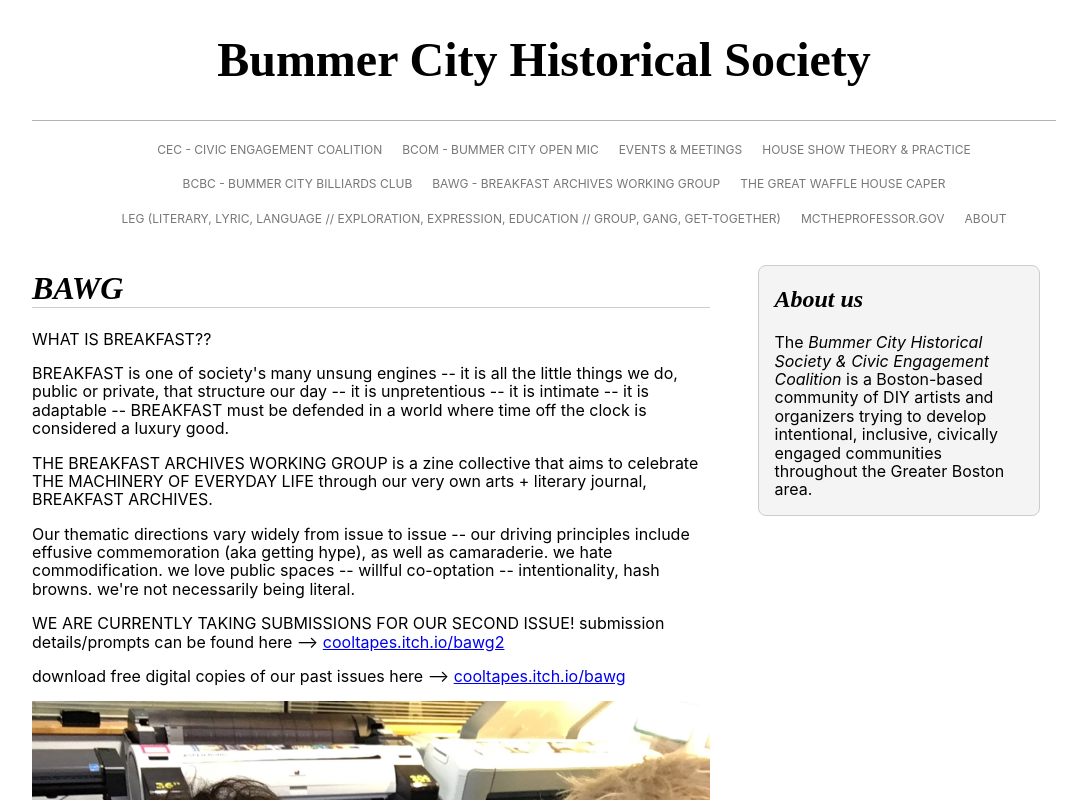
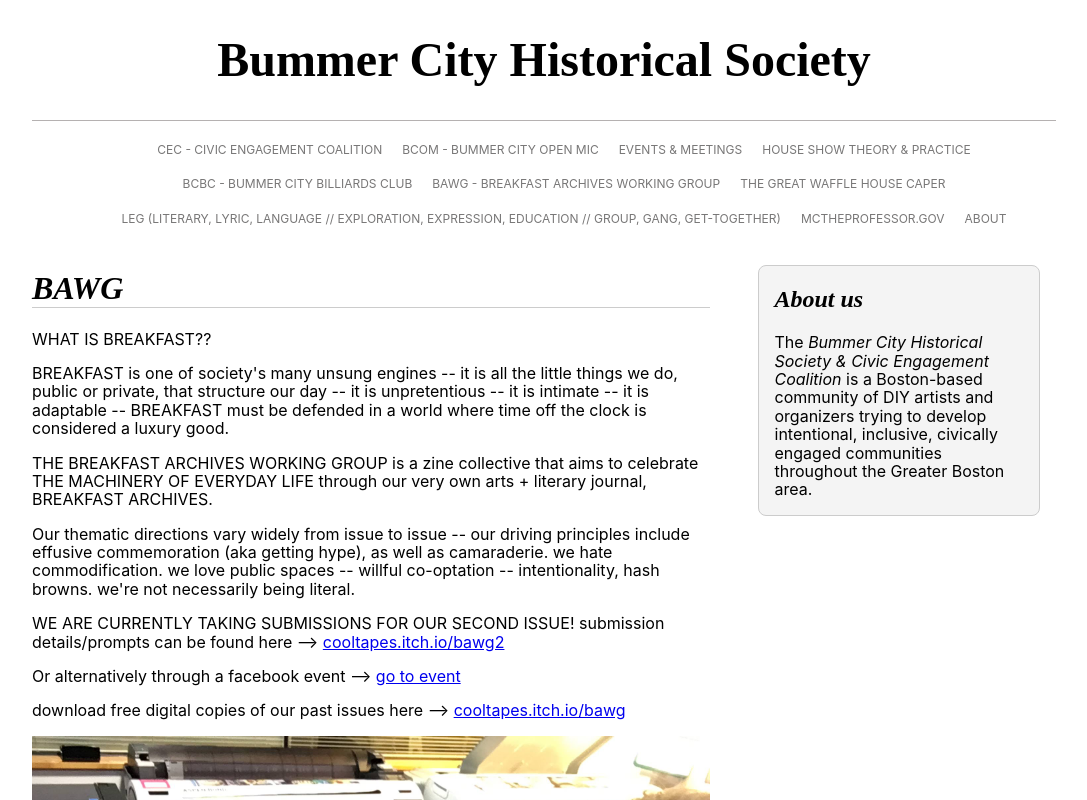
Before and after one commit to nmamidon/bummercitytwo, a React (Create React App) app: page / in a window 1280 px wide. Both pictures are taken after a click on the link "BAWG - BREAKFAST ARCHIVES WORKING GROUP". Shown: the top 800 px of the page, without its empty margins (96-1183 px from the left). Built offline with nearby package versions, Linux system fonts and the light colour scheme.

Commit message:
added facebook event link to second zine submission in BAAWG

```diff
--- a/src/components/Bawg.js
+++ b/src/components/Bawg.js
@@ -12,6 +12,7 @@ const Bawg = () => {
 				<p>THE BREAKFAST ARCHIVES WORKING GROUP is a zine collective that aims to celebrate THE MACHINERY OF EVERYDAY LIFE through our very own arts + literary journal, BREAKFAST ARCHIVES.</p>
 				<p>Our thematic directions vary widely from issue to issue -- our driving principles include effusive commemoration (aka getting hype), as well as camaraderie. we hate commodification. we love public spaces -- willful co-optation -- intentionality, hash browns. we're not necessarily being literal.</p>
 				<p>WE ARE CURRENTLY TAKING SUBMISSIONS FOR OUR SECOND ISSUE! submission details/prompts can be found here --> <a href="https://cooltapes.itch.io/bawg2">cooltapes.itch.io/bawg2</a></p>
+				<p>Or alternatively through a facebook event --> <a href="https://www.facebook.com/events/427029851481400/" target="_blank">go to event</a></p>
 				<p>download free digital copies of our past issues here --> <a href="https://cooltapes.itch.io/bawg">cooltapes.itch.io/bawg</a></p>
 	        	<img src={bawgprintedeverything} alt=""/>
 	        </div>
```
